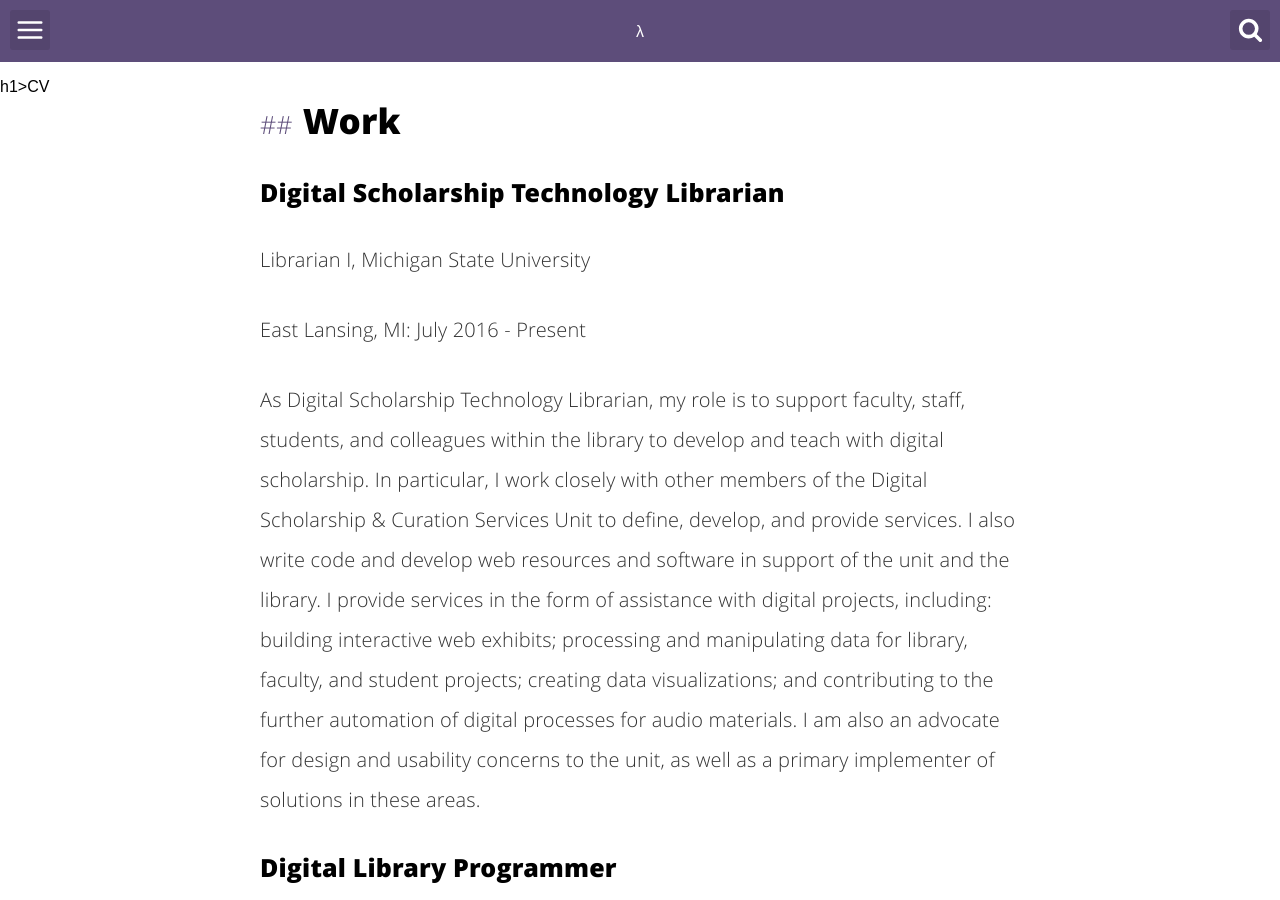
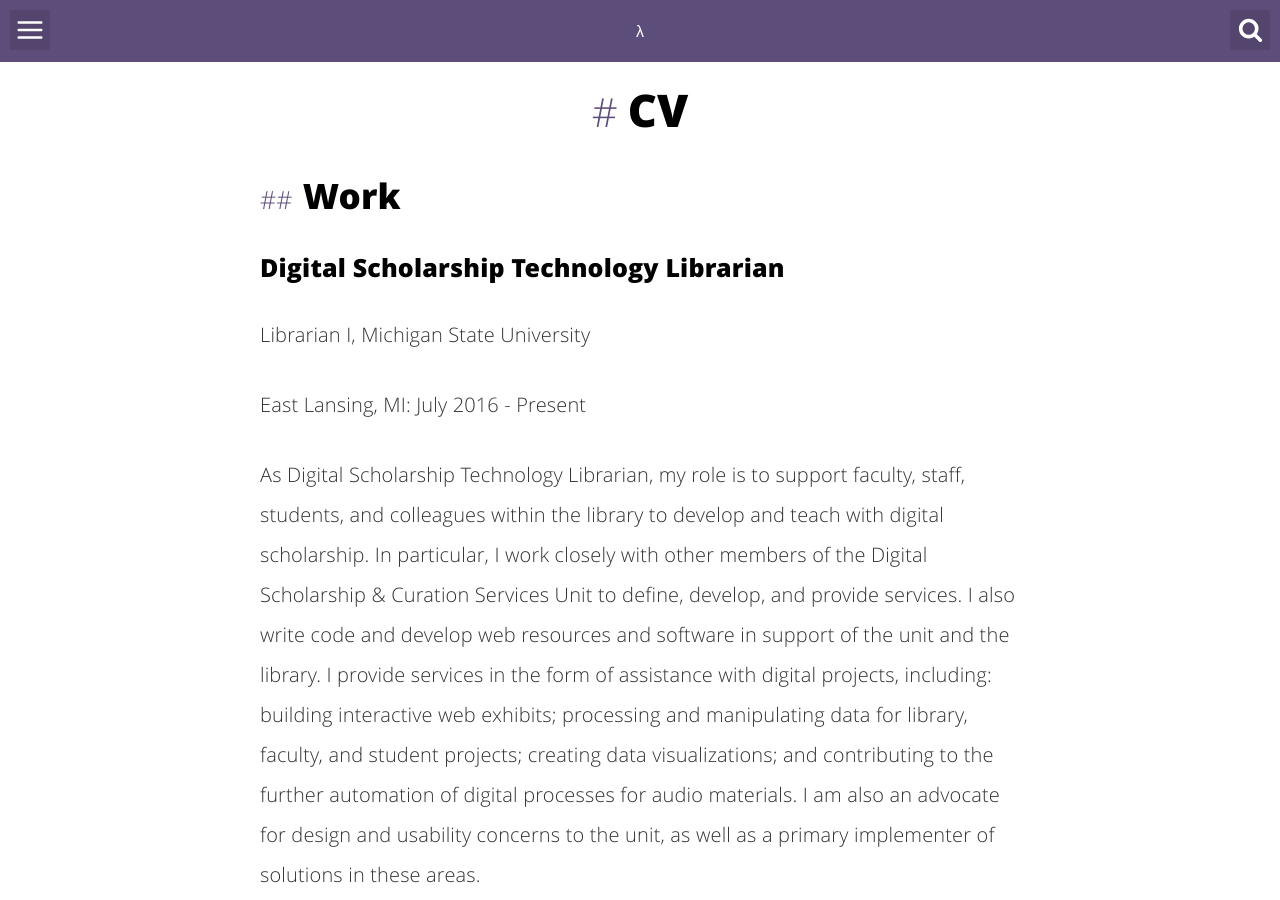
Before and after one commit to mkudzia/mkudzia.github.io, a Jekyll site: the page built from cv.html, in a window 1280 px wide and 900 px high. Built offline with Jekyll 4.4.1, drawn with Linux system fonts in a browser that asks for light colours.

```diff
--- a/_config.yml
+++ b/_config.yml
@@ -3,7 +3,7 @@ title: Megan Kudzia
 description: "My personal website"
 name: Megan Kudzia
 baseurl: ""
-url: "http://mkudzia.github.io/"
+url: "http://mkudzia.github.io"
 
 # User settings
 username: Megan Kudzia
--- a/cv.html
+++ b/cv.html
@@ -4,7 +4,7 @@ title: CV
 description: "This is my Curriculum Vitae"
 permalink: /cv/index.html
 ---
-h1>CV</h1>
+<h1>CV</h1>
 <h2>Work</h2>
 <h3>Digital Scholarship Technology Librarian</h3>
 <p class="subheader">Librarian I, Michigan State University</p>
```
